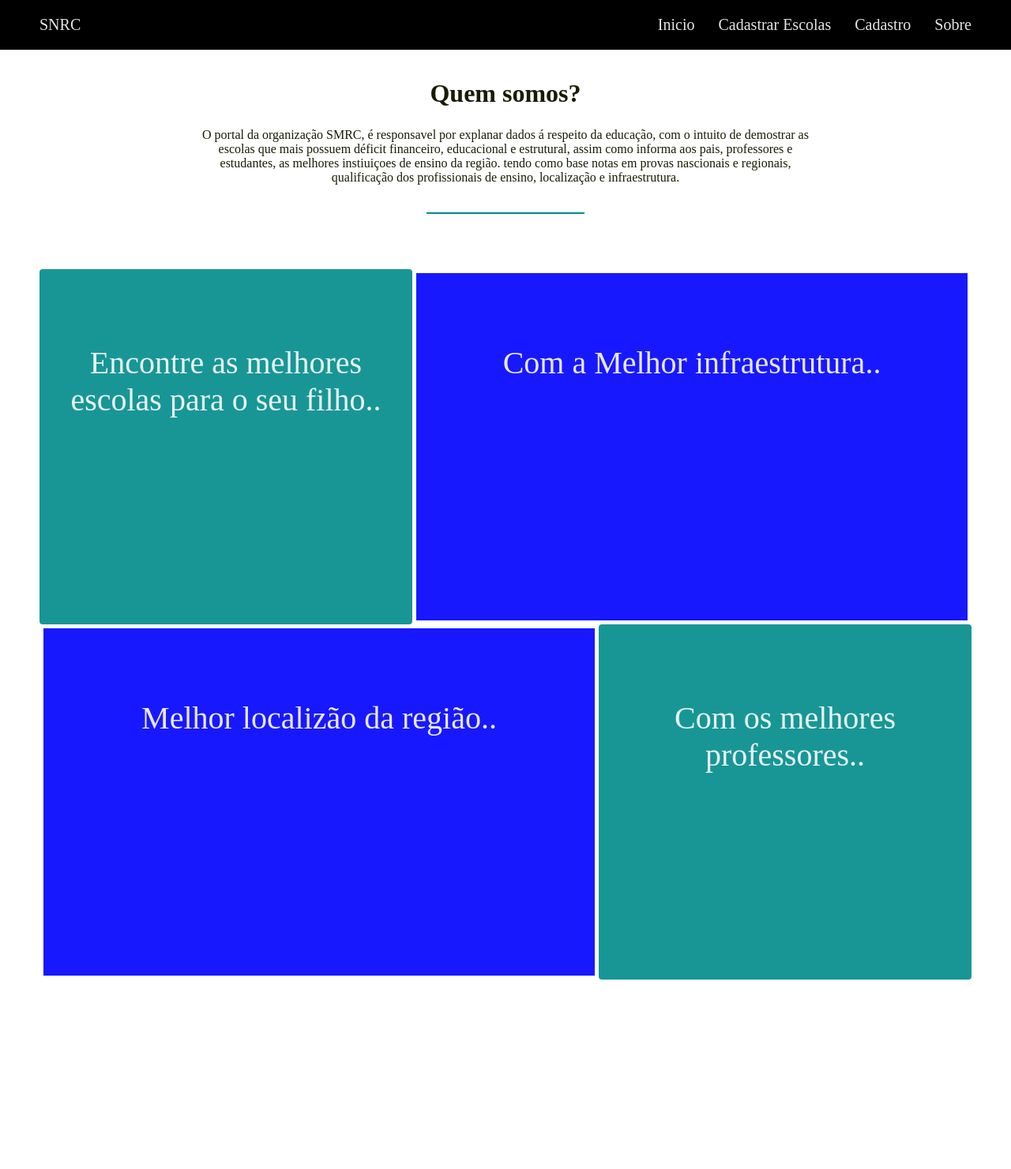
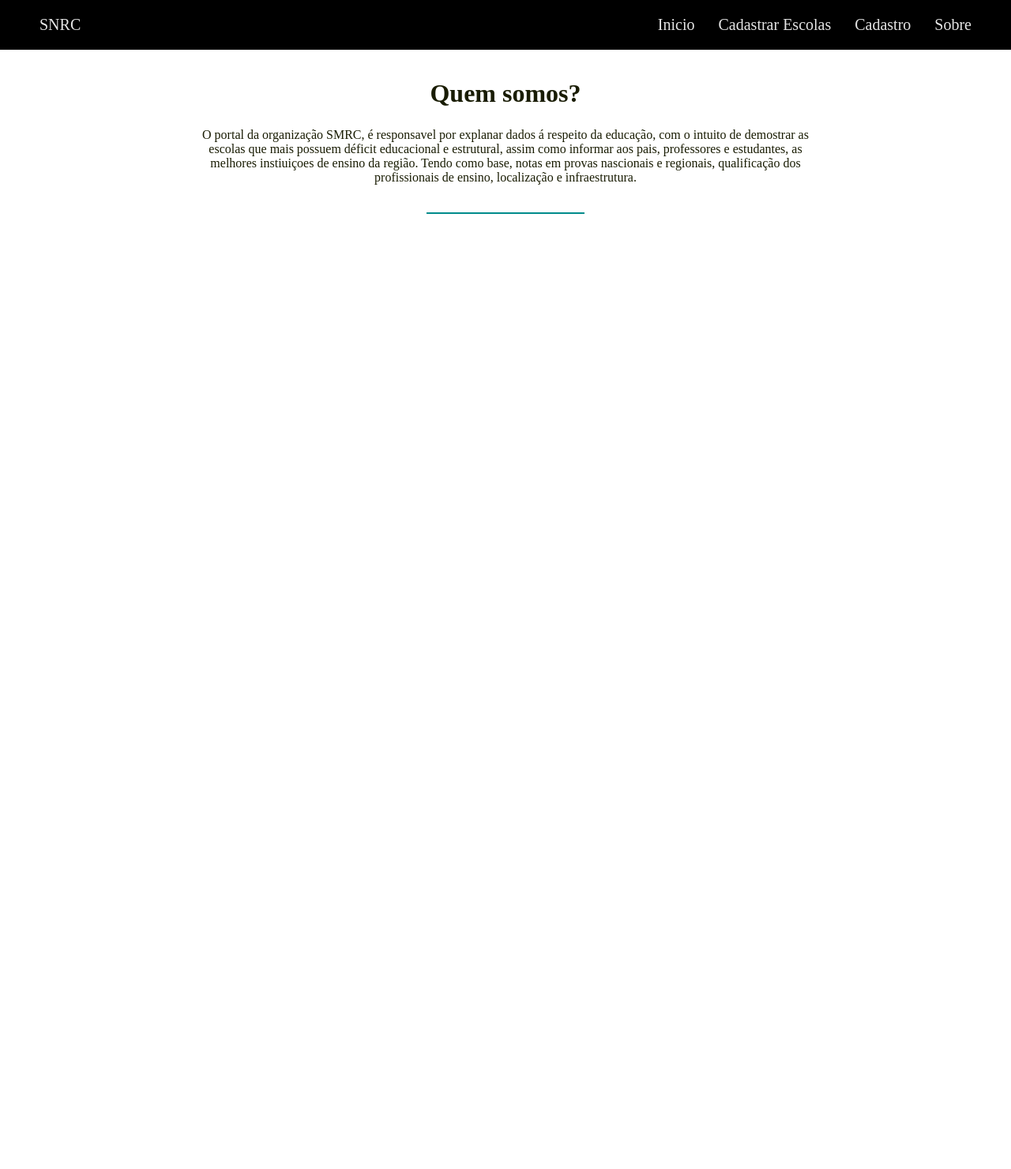
Before and after one commit to miguelgabriel01/noDEMON, a PHP site: page /sobre.php in a window 1280 px wide. Shown: the top 1481 px of the page at 79% size. After the commit the page ends 271 px from the top, so only its background shows below. Run offline with PHP 8.4, Linux system fonts and the light colour scheme.

Commit message:
Update sobre.php
Comitei as tags "li" e corrigi alguns erros ortográficos no texto sobre nosso projeto.

```diff
--- a/sobre.php
+++ b/sobre.php
@@ -9,7 +9,6 @@
 <header>
 	<a href="">SNRC</a>
 	<nav>
-
 		<li><a href="index.php">Inicio</a></li>
 		<li><a href="login.php" >Cadastrar Escolas</a></li>
 		<li><a href="cadastro_usuario.php">Cadastro</a></li>
@@ -19,17 +18,17 @@
 
 <section class="sobre">
 	<h3>Quem somos?</h3>
-	<p>O portal da organização SMRC, é responsavel por explanar dados á respeito da educação, com o intuito de demostrar as escolas que mais possuem déficit financeiro, educacional e estrutural, assim como informa aos pais, professores e estudantes, as melhores instiuiçoes de ensino da região. tendo como base notas em provas nascionais e regionais, qualificação dos profissionais de ensino, localização e infraestrutura.</p>
+	<p>O portal da organização SMRC, é responsavel por explanar dados á respeito da educação, com o intuito de demostrar as escolas que mais possuem déficit educacional e estrutural, assim como informar aos pais, professores e estudantes, as melhores instiuiçoes de ensino da região. Tendo como base, notas em provas nascionais e regionais, qualificação dos profissionais de ensino, localização e infraestrutura.</p>
 	<hr>
 
-	  <ul class="img">
+<!-- 	  <ul class="img">
 	<li class="pequena" style="background-image: url('')"><a href=""><p class="obs">Encontre as melhores escolas para o seu filho..</p></a></li>
 	<li class="grande" style="background-image: url('')"><a href=""><p class="obs">Com a Melhor infraestrutura..</p></a></li>
 	<li class="grande" style="background-image: url('')"><a href=""><p class="obs">Melhor localizão da região..</p></a></li>
 	<li class="pequena" style="background-image: url('')"><a href=""><p class="obs">Com os melhores professores..</p></a></li>
 
 
-	  </ul>
+  </ul> -->
 
 
 </section>
```
